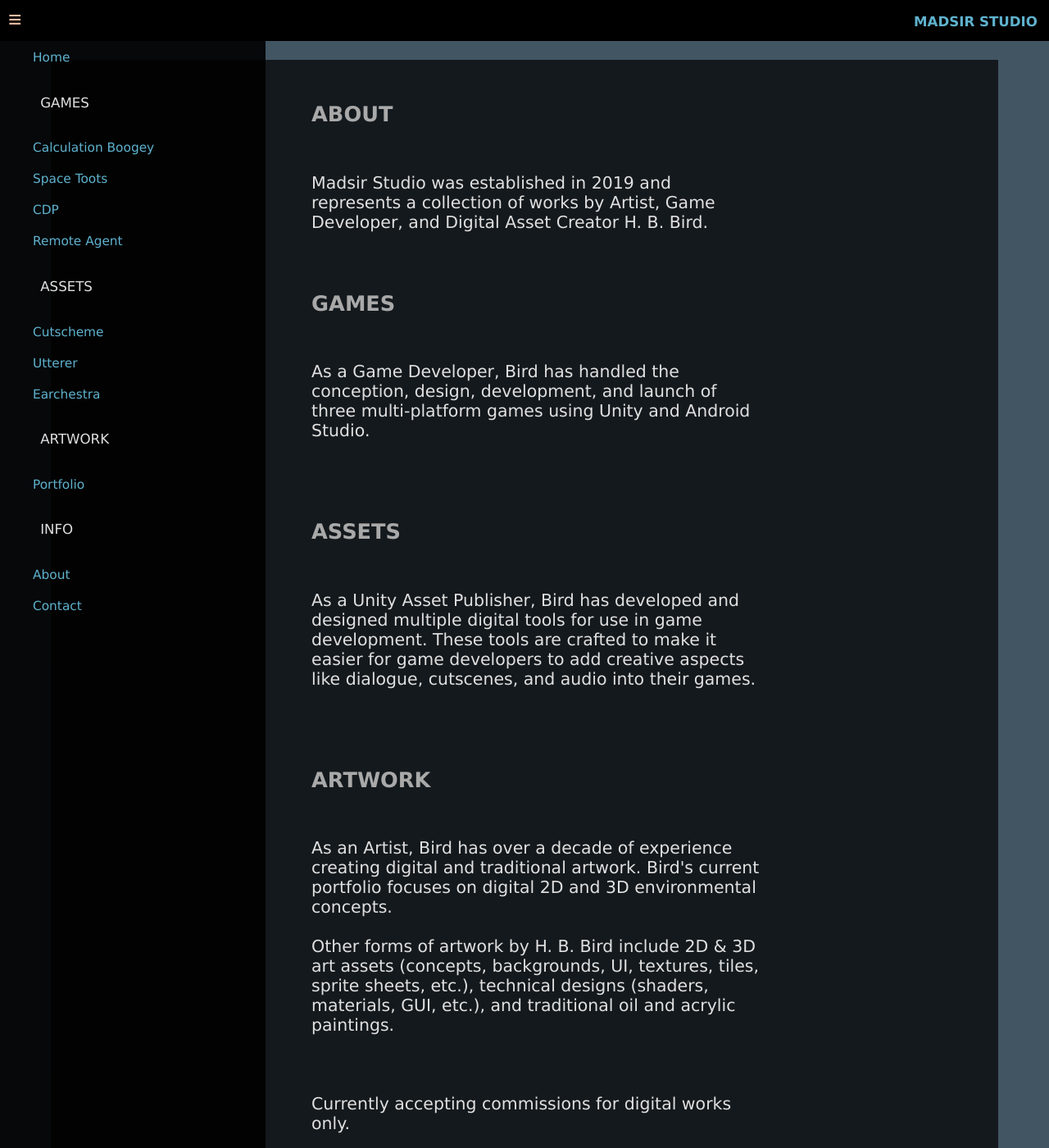
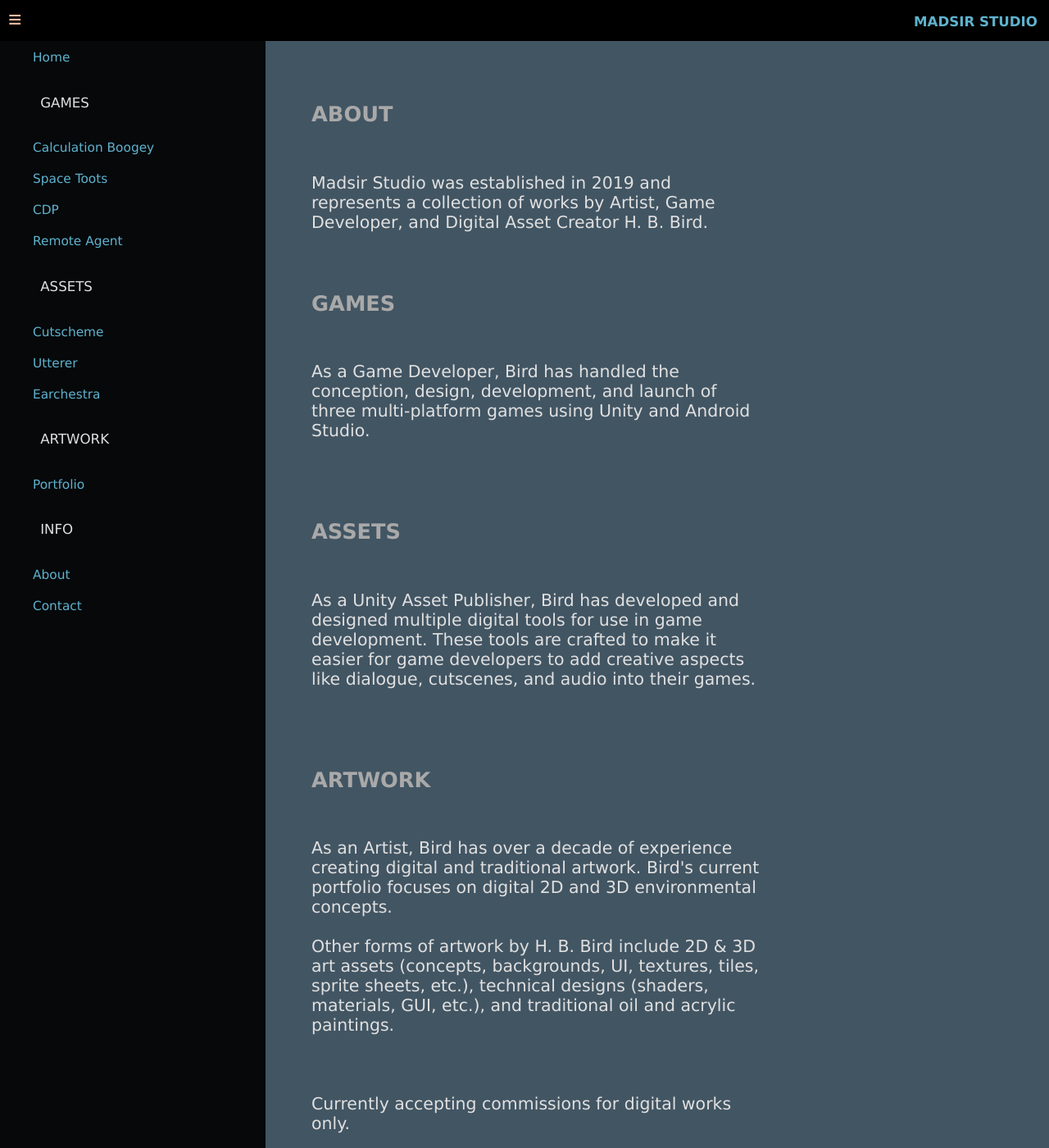
Before and after one commit to Madsir/madsirstudio.github.io, a Jekyll site: the page built from about/index.html, in a window 1280 px wide and 1400 px high. Shown: the whole window at 82% size. Built offline with Jekyll 4.4.1, drawn with Linux system fonts in a browser that asks for light colours.

Commit message:
Update index.html

```diff
--- a/about/index.html
+++ b/about/index.html
@@ -20,7 +20,6 @@
 .centerdiv {
   margin-left: 2.5%;
   margin-right: 2.5%;
- background-color: rgba(0,0,0,0.7);
 }
 p {
   margin-left: 5%;
```
